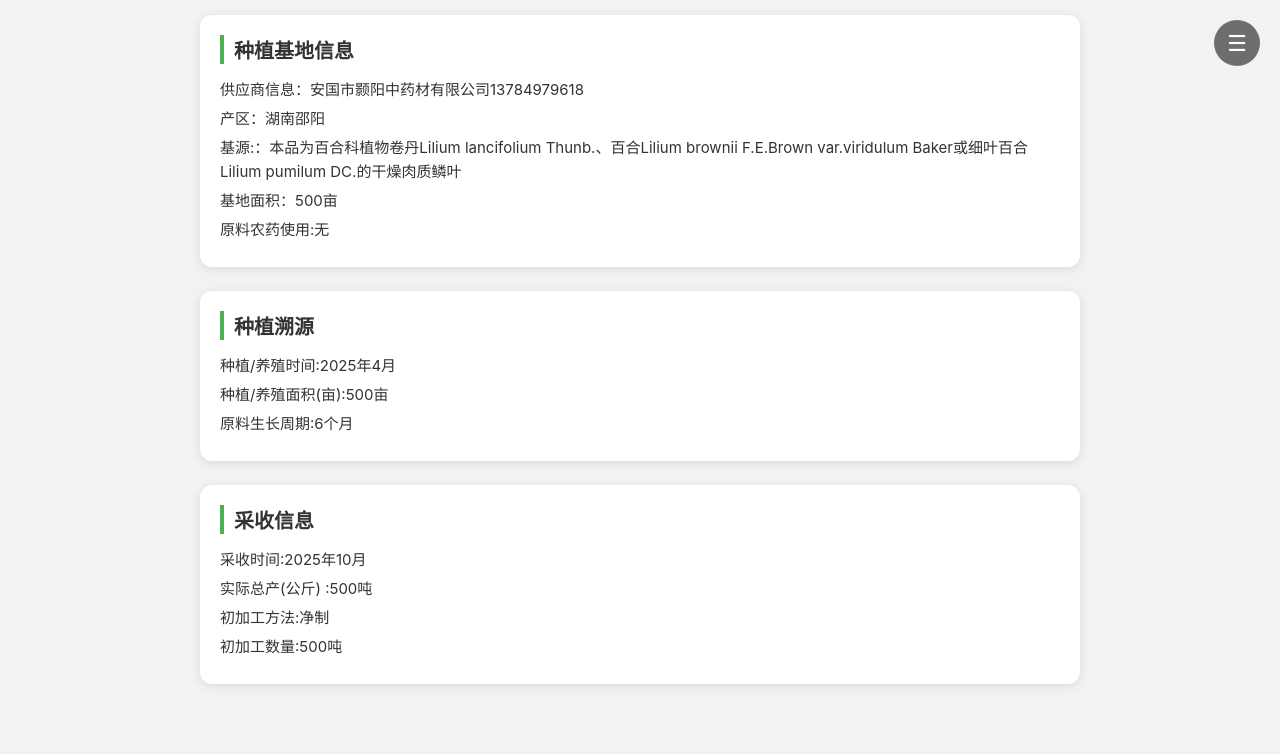
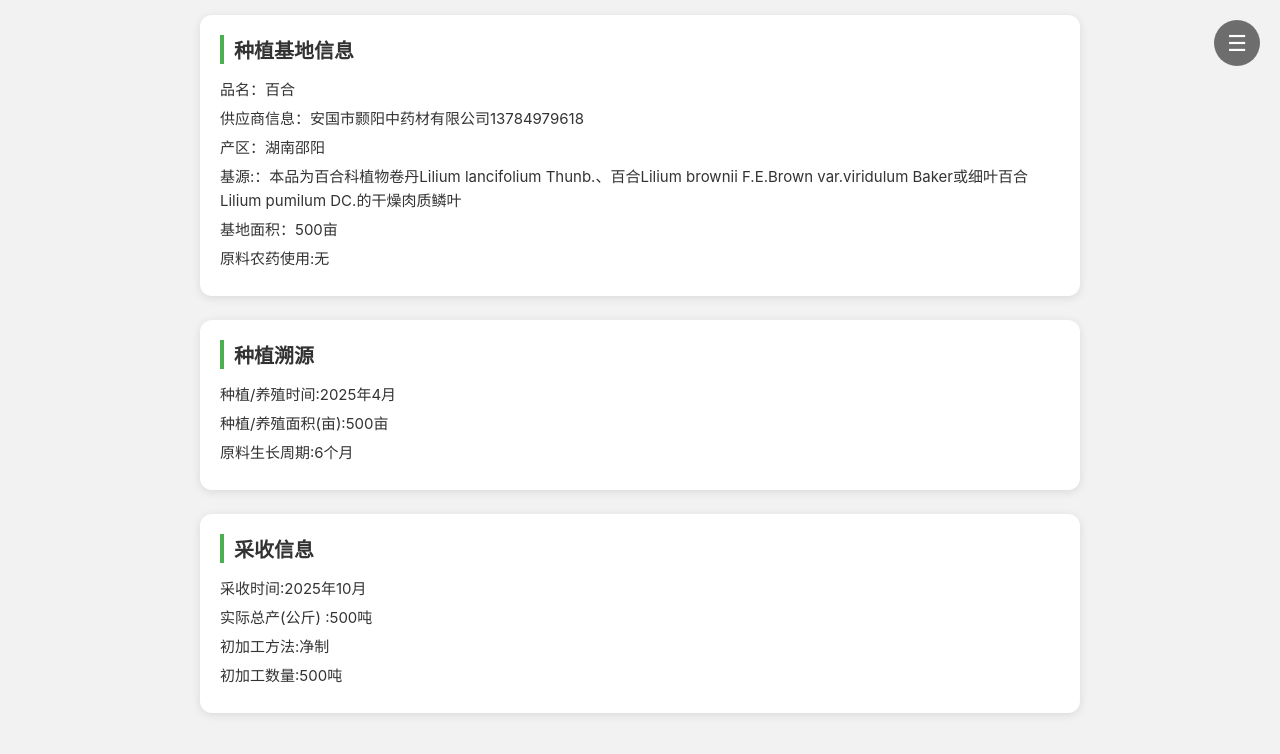
Before and after one commit to wenhongw0-hash/bh, a plain HTML site: page index.html in a window 1280 px wide. Drawn offline with nearby package versions, Linux system fonts and the light colour scheme.

Commit message:
Update index.html

```diff
--- a/index.html
+++ b/index.html
@@ -162,6 +162,7 @@
     <!-- 🔥 种植基地 -->
     <div id="base" class="section">
         <h2>种植基地信息</h2>
+		<div class="text-item">品名：百合</div>
 		<div class="text-item">供应商信息：安国市颢阳中药材有限公司13784979618</div>
         <div class="text-item">产区：湖南邵阳</div>
         <div class="text-item">基源:：本品为百合科植物卷丹Lilium lancifolium Thunb.、百合Lilium brownii F.E.Brown var.viridulum Baker或细叶百合Lilium pumilum DC.的干燥肉质鳞叶</div>
```
